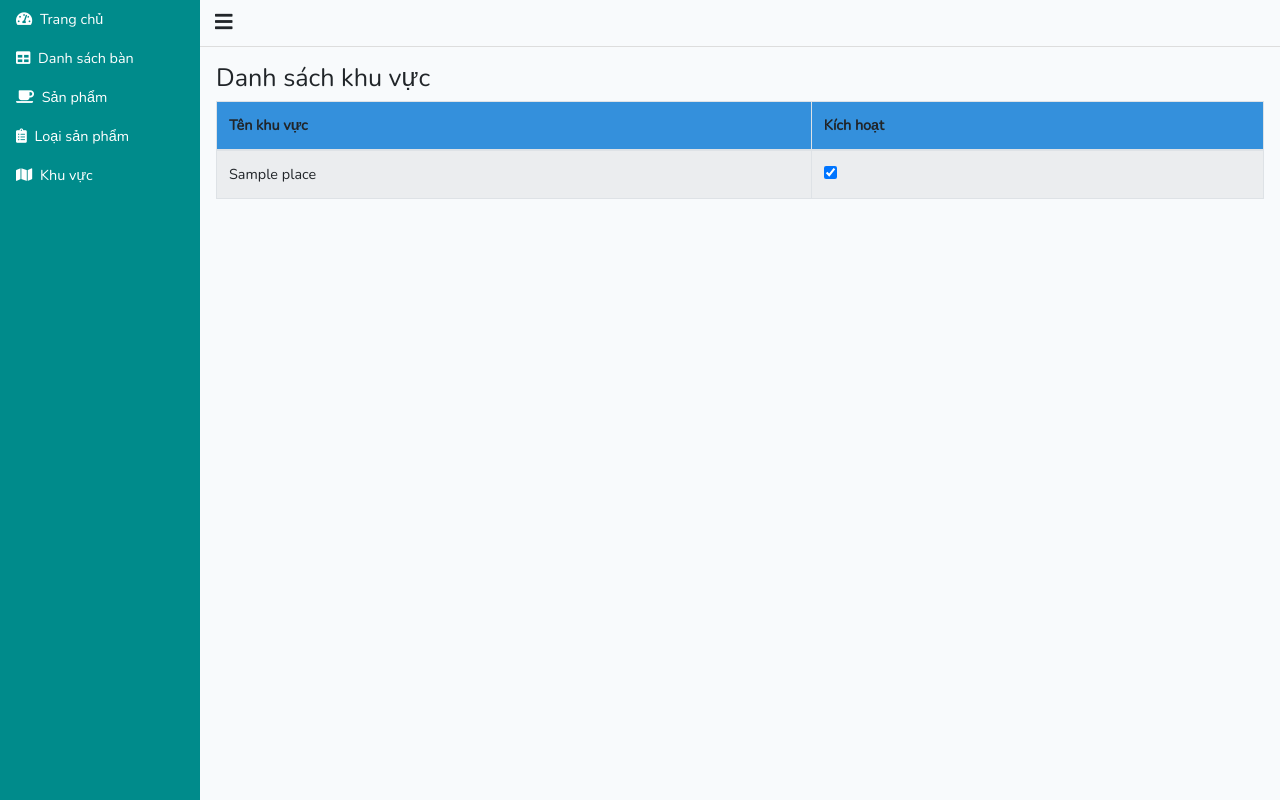
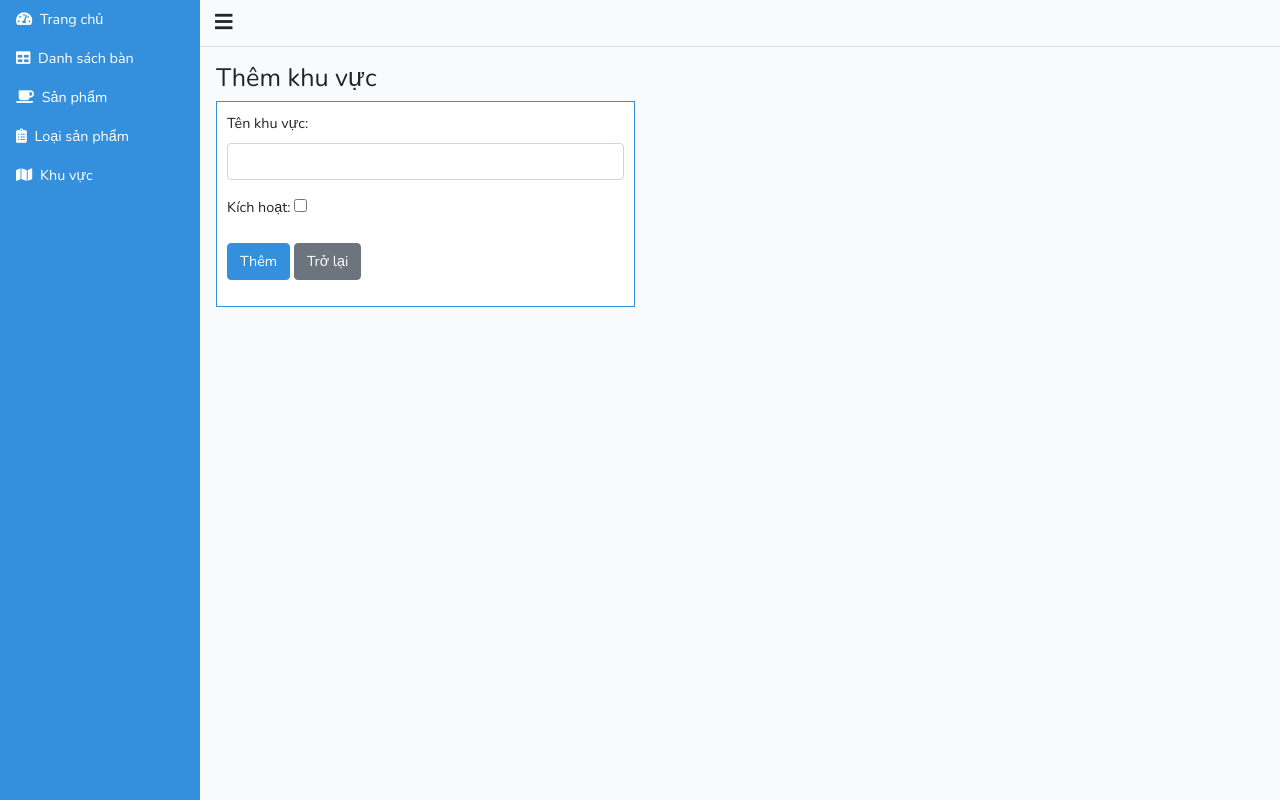
Before and after one commit to buiyenlinh/coffee-store, a Laravel app: page /admin/place?add in a window 1280 px wide. Run offline with Laravel 8, Linux system fonts and the light colour scheme; a user stored in the database is signed in; data comes from the database, SQL or seed files in the repository; tables that the repository leaves empty hold one stand-in row (values such as "Sample post").

Commit message:
CRUD with places

```diff
--- a/app/Http/Controllers/AdminController.php
+++ b/app/Http/Controllers/AdminController.php
@@ -53,19 +53,18 @@ class AdminController extends Controller
      * @param integer $id
      * @return integer
      */
-    private function getLevel($id = 0) {
+    private function getRole($id = 0) {
         if ($id == 0) {
             $id = Auth::user()->role_id;
         }
         $role = Role::find($id);
-        return $role->id;
+        return $role;
     }
 
     /**
      * Get menu info
      */
     private function getMenu() {
-        $level = $this->getLevel();
         $menu = [];
         $menu[] = [
             'link' => route('home', [], false),
@@ -102,15 +101,17 @@ class AdminController extends Controller
     /**
      * Get info after login
      */
-    private function getData() {
+    public function getData() {
         $user = Auth::user()->toArray();
         $menu = $this->getMenu();
+        $role = $this->getRole();
         if (empty($user['avatar'])) {
             $user['avatar'] = 'https://i.pinimg.com/736x/4e/db/ff/4edbff0d52c0d2f8e85fe0c0cc903993.jpg';
         }
         $data = [
             'user' => $user,
             'menu' => $menu,
+            'role' => $role,
             'title' => null
         ];
 
@@ -128,12 +129,116 @@ class AdminController extends Controller
 
     /**
      * Places page
+     * get table list
      */
-    public function viewPlace() {
+    public function viewPlace(Request $request) {
+        $data_form = [];
+        if ($request->has('add')) {
+            $data_form = [
+                'id' => null,
+                'name' => null,
+                'active' => null
+            ];
+        }
+        if ($request->has('edit')) {
+            $place = Place::find($request->edit);
+            $data_form = $place;
+        }
         $data = $this->getData();
         $data['title'] = 'Khu vực';
+        $data['data_form'] = $data_form;
         $places = Place::all();
         $data['places'] = $places->toArray();
         return view('admin.place', $data);
     }
+
+    /**
+     * Add place
+     */
+    public function addPlace(Request $request) {
+        $role = $this->getRole();
+        if ($role->level == 3) {
+            return back()->withInput()->with('error_role', 'Tài khoản của bạn không có quyền thực hiện');
+        }
+
+        $request->validate(
+            [ 'name' => 'required|unique:places' ],
+            [
+                'name.required' => 'Tên khu vực là bắt buộc',
+                'name.unique' => 'Tên khu vực này đã tồn tại'
+            ]
+        );
+
+        $name = $request->old('name');
+
+        $active = $request->input('active');
+        if ($active == null) {
+            $active = 0;
+        } else {
+            $active = 1;
+        }
+
+        $place = Place::create([
+            'name' => $request->input('name'),
+            'active' => $active
+        ]);
+        return redirect()->route('place');
+    }
+
+    /**
+     * Edit place
+     */
+    public function editPlace(Request $request) {
+        $id = $request->id;
+        $role = $this->getRole();
+        if ($role->level == 3) {
+            return back()->withInput()->with('error_role', 'Tài khoản của bạn không có quyền thực hiện');
+        }
+
+        $request->validate(
+            [ 'name' => 'required' ],
+            ['name.required' => 'Tên khu vực là bắt buộc']
+        );
+
+        $active = $request->input('active');
+        if ($active == null) {
+            $active = 0;
+        } else {
+            $active = 1;
+        }
+        $name = $request->old('name');
+        $place_edit = Place::where('id', '!=' , $id)
+            ->where('name', $request->input('name'))->get()->toArray();
+
+        if(!empty($place_edit)) {
+            return back()->withInput()->with('error_name', 'Tên khu vực đã tồn tại');
+        }
+
+        $place = Place::where('id', $id)
+            ->update([
+                'name' => $request->input('name'),
+                'active' => $active
+            ]);
+        return redirect()->route('place');
+    }
+
+    /**
+     * Delete place
+     */
+    public function deletePlace(Request $request) {
+        $id = $request->id;
+        $role = $this->getRole();
+        if ($role->level == 3) {
+            return response()->json([
+                'status' => 'ERR',
+                'error' => 'Tài khoản của bạn không có quyền xóa'
+            ]);
+        }
+        $place = Place::find($id);
+        $place->delete();
+        return response()->json([
+            'status' => 'OK',
+            'redirect' => route('place', [], false)
+        ]);
+    }
 }
--- a/public/css/admin.css
+++ b/public/css/admin.css
@@ -21,7 +21,7 @@ html, body {
   min-height: 100vh;
   transition: all ease-in-out 0.4s;
   z-index: 100;
-  background-color: darkcyan;
+  background-color: #3490dc;
 }
 
 .wrapper-sidebar-mini .main-sidebar {
@@ -45,8 +45,8 @@ html, body {
   display: flex;
   flex-direction: column;
   min-height: 100vh;
-  margin-left: 65px;
-  width: calc(100% - 65px);
+  margin-left: 60px;
+  width: calc(100% - 60px);
 }
 
 .sidebar ul,
@@ -89,6 +89,16 @@ html, body {
   cursor: pointer;
 }
 
+/* PLACE PAGE */
+.form-add-place {
+  border: 1px solid #3490dc;
+  background-color: #fff;
+  padding: 10px;
+}
+
+
+
+/* RESPONSIVE */
 @media (max-width: 767px) {
   .main-sidebar {
     left: -200px;
--- a/public/js/admin.js
+++ b/public/js/admin.js
@@ -1,4 +1,34 @@
+function deletePlace(url, id) {
+  if (!confirm('Bạn chắc chắn muốn xóa khu vực này ?')) {
+    return false;
+  }
+
+  $.ajax({
+    type: 'POST',
+		cache: false,
+		url: url,
+    data: 'id=' + id,
+		dataType: 'json'
+  }).done(function(json) {
+    if (json.status == 'ERR') {
+      alert(json.error);
+    } else {
+      if (json.redirect) {
+        window.location.href = json.redirect;
+      } else {
+        window.location.reload();
+      }
+    }
+  })
+}
+
 $(function() {
+  $.ajaxSetup({
+    headers: {
+      'X-CSRF-TOKEN': CSRF_TOKEN
+    }
+  })
+
   $('[data-toggle="sidebar"]').on('click', function() {
     $('.wrapper').toggleClass('wrapper-sidebar-mini');
   })
--- a/resources/views/admin/layout/adminLayout.blade.php
+++ b/resources/views/admin/layout/adminLayout.blade.php
@@ -3,6 +3,7 @@
 <head>
   <meta charset="UTF-8">
   <meta http-equiv="X-UA-Compatible" content="IE=edge">
+  <meta name="csrf-token" content="{{ csrf_token() }}">
   <meta name="viewport" content="width=device-width, initial-scale=1.0">
   <script src="{{ asset('js/app.js') }}"></script>
   <link href="{{ asset('css/app.css') }}" rel="stylesheet">
@@ -37,6 +38,10 @@
     </div>
   </div>
   <div class="sidebar-overlay"></div>
+
+  <script type="text/javascript">
+    var CSRF_TOKEN = '{{ csrf_token() }}';
+  </script>
   <script src="/js/admin.js"></script>
 </body>
 </html>
--- a/resources/views/admin/place.blade.php
+++ b/resources/views/admin/place.blade.php
@@ -1,21 +1,94 @@
 @extends ('admin.layout.adminLayout')
 
 @section('content')
-  <h3>Danh sách khu vực</h3>
+  @if($data_form)
+    <div class="row">
+      <div class="col-md-5 col-sm-12 col-xs-12">
+        @if($data_form['id'] > 0)
+          <h3>Cập nhật khu vực</h3>
+        @else
+          <h3>Thêm khu vực</h3>
+        @endif
+        <div class="form-add-place">
+          @if($data_form['id'] > 0)
+          <form action="/admin/place/edit?id={{$data_form['id']}}" method="POST">
+          @else
+          <form action="/admin/place/add" method="POST">
+          @endif
+            @csrf
+            <div class="form-group">
+              <label for="">Tên khu vực:</label>
+              <input type="text" name="name" class="form-control" value="{{ old('name', $data_form['name']) }}">
+              @error('name')
+                <div class="text-danger">
+                  {{ $message }}
+                </div>
+              @enderror
+
+              @if(session('error_name'))
+                <div class="text-danger">
+                  {{ session('error_name') }}
+                </div>
+              @endif
+
+              @if(session('error_role'))
+                <div class="text-danger">
+                  {{ session('error_role') }}
+                </div>
+              @endif
+            </div>
+            <div class="form-group">
+              <label for="">Kích hoạt:</label>
+              <input type="checkbox" name="active" value="1" @if($data_form['active']) checked @endif>
+            </div>
+            <div class="form-group">
+              <button type="submit" class="btn btn-primary">
+                @if($data_form['id'] > 0)
+                  Cập nhật
+                @else
+                  Thêm
+                @endif
+              </button>
+              <a class="btn btn-secondary" href="/admin/place">Trở lại</a>
+            </div>
+          </form>
+        </div>
+      </div>
+    </div>
+  @else
+  <div class="d-flex justify-content-between pb-2">
+    <h3 class="mb-0">Danh sách khu vực</h3>
+    <a href="/admin/place?add" class="btn btn-primary text-light">
+      Thêm khu vực
+    </a>
+  </div>
+
   <div class="table-responsive">
     <table class="table table-striped table-bordered table-hover">
-      <thead class="bg-primary">
+      <thead class="bg-primary text-light">
         <th>Tên khu vực</th>
         <th>Kích hoạt</th>
+        <th>Thao tác</th>
       </thead>
       <tbody>
         @foreach ($places as $_place)
             <tr>
               <td>{{ $_place['name'] }}</td>
-              <td><input type="checkbox" @if($_place['active']) checked @endif></td>
+              <td>
+                @if($_place['active']) Đã kích hoạt @else Chưa kích hoạt @endif
+              </td>
+              <td>
+                <a onclick="deletePlace('/admin/place/delete', {{ $_place['id'] }})" style="cursor: pointer;">
+                  <i class="fas fa-trash-alt text-danger"></i>
+                </a>
+                <a href="?edit={{ $_place['id'] }}">
+                  <i class="fas fa-edit text-primary"></i>
+                </a>
+              </td>
             </tr>
           @endforeach
       </tbody>
     </table>
   </div>
+  @endif
 @endsection
--- a/routes/web.php
+++ b/routes/web.php
@@ -15,7 +15,13 @@ use Illuminate\Support\Facades\Route;
 Route::prefix('admin')->group(function() {
     Route::get('login', 'AdminController@viewLogin')->name('login');
     Route::get('/', 'AdminController@viewHome')->name('home');
-    Route::get('place', 'AdminController@viewPlace')->name('place');
+    Route::prefix('place')->group(function() {
+        Route::get('/', 'AdminController@viewPlace')->name('place');
+        Route::post('add', 'AdminController@addPlace');
+        Route::post('edit', 'AdminController@editPlace');
+        Route::post('delete', 'AdminController@deletePlace');
+    });
+
 
     Route::prefix('auth')->group(function() {
         Route::post('login', 'AdminController@login');
```
Also changed, not shown: database/migrations/2021_10_14_135606_create_places_table.php, database/migrations/2021_10_14_135617_create_tables_table.php.
